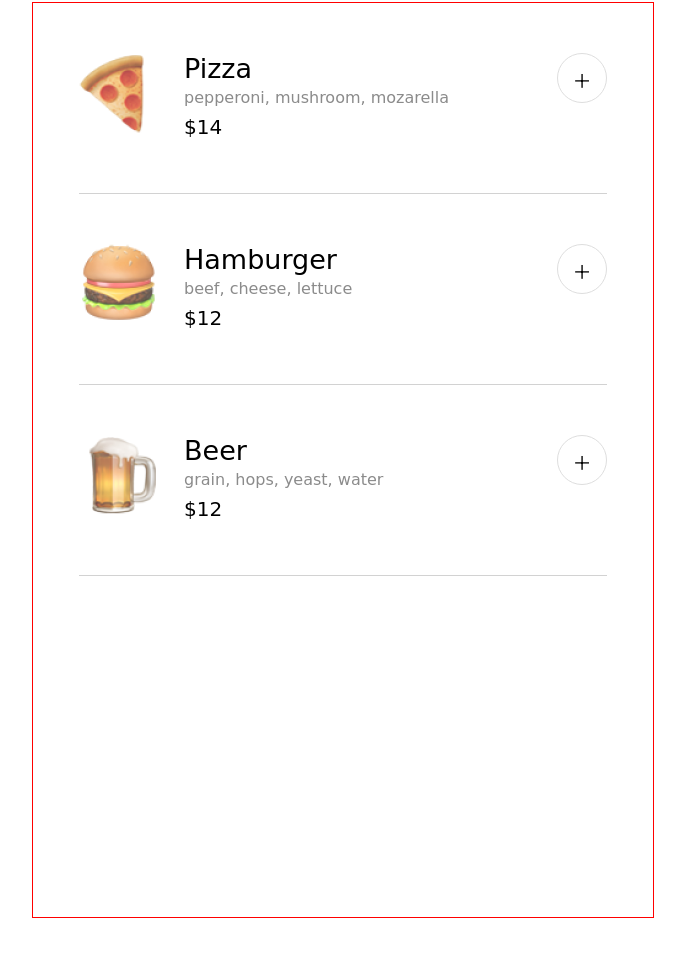
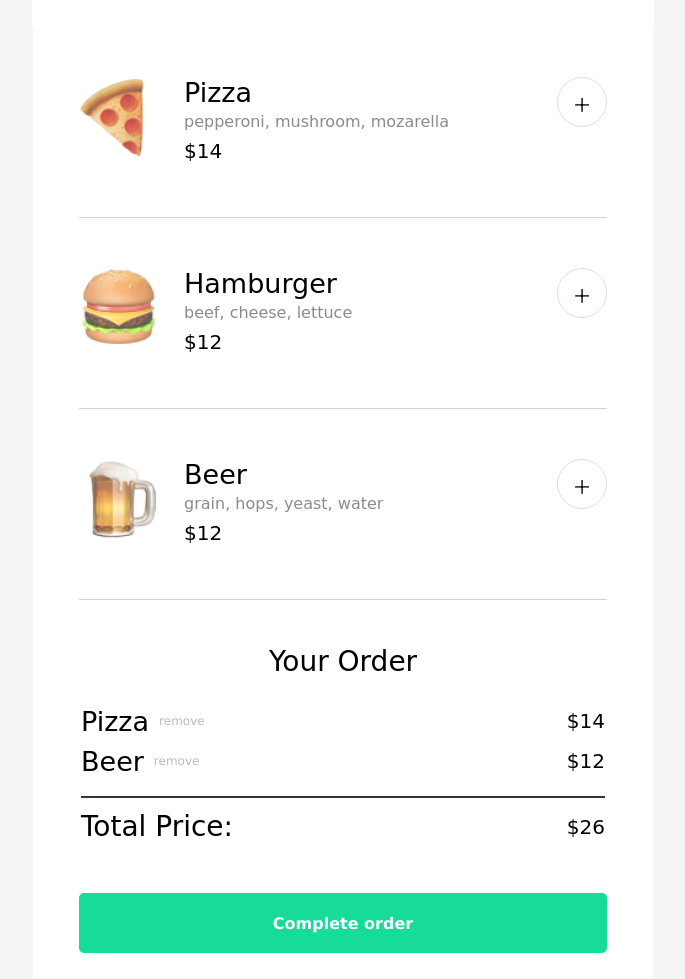
Before and after one commit to AqibAurangzeb/mobile-restaurant-menu, a plain HTML site: page index.html in a window 1280 px wide. Shown: the part 167-1146 px from the top of the page, without its empty margins (297-982 px from the left). Before the commit the page ends 1085 px from the top, so only its background shows below. Drawn offline with Linux system fonts and the light colour scheme; a web font is replaced by a local one.

Commit message:
front end work for order section

```diff
--- a/index.css
+++ b/index.css
@@ -2,6 +2,7 @@ body {
   margin: 0;
   font-family: 'Smythe', cursive;
   color: #000000;
+  background: #F5F5F5;
 }
 
 /* typography */
@@ -21,6 +22,10 @@ h1 {
   margin-top: 40px;
 }
 
+h2 {
+  font-size: 28px;
+}
+
 h3 {
   font-size: 22px;
 }
@@ -36,9 +41,10 @@ p {
 
 /* layout */
 
-.header-container, .menu {
+.header-container, .main-container {
   width: 620px;
   margin: 0 auto;
+  background: #FFFFFF;
 }
 
 .header-container {
@@ -46,14 +52,14 @@ p {
   padding: 1px;
   background-image: url("images/bg-burger.png");
   background-size: cover;
+  margin-top: 25px;
 }
 
-.menu {
-  height: 914px;
-  border: 1px solid red;
+.main-container {
+  height: 952px;
 }
 
-.menu-items-container {
+.menu, .order {
   margin: 0px 46px;
 }
 
@@ -81,6 +87,45 @@ p {
   border-bottom: 1px solid #D2D2D2;
 }
 
+.order {
+  margin-top: 45px;
+}
+
+.ordered-item {
+  display: flex;
+  align-items: center;
+  gap: 10px;
+  margin: 0px 2px;
+  height: 30px;
+  padding: 5px 0px;
+}
+
+.ordered-item-remove {
+  font-family: Verdana, sans-serif;
+  font-size: 12px;
+  color: #BBBBBB;
+}
+
+.ordered-item-price {
+  font-size: 20px;
+}
+
+.order-total-price-container {
+  display: flex;
+  align-items: center;
+  margin: 0px 2px;
+}
+
+.order-total-price-label,
+.order-total-price {
+  margin-top: 12px;
+  margin-bottom: 50px;
+}
+
+.order-total-price {
+  font-size: 20px;
+}
+
 /* buttons */
 
 .add-btn {
@@ -94,8 +139,32 @@ p {
   background: #FFFFFF;
 }
 
+.complete-order-btn {
+  width: 100%;
+  height: 60px;
+  font-family: Verdana, sans-serif;
+  font-weight: 700;
+  font-size: 16px;
+  color: #FFFFFF;
+  background: #16DB99;
+  border: none;
+  border-radius: 5px;
+}
+
 /* utility */
+
+.text-align-center {
+  text-align: center;
+}
 
 .align-right {
   margin-left: auto;
 }
+
+.border-bottom-dark {
+  border-bottom: 2px solid #393333;
+}
+
+.padding-bottom-20 {
+  padding-bottom: 20px;
+}
--- a/index.html
+++ b/index.html
@@ -20,8 +20,8 @@
             </div>
         </header>
         <main>
-            <section class="menu">
-                <div class="menu-items-container">
+            <div class="main-container">
+                <section class="menu">
                     <div class="menu-item">
                         <div class="menu-item-img-container">
                             <img src="images/pizza.png" alt="">
@@ -61,8 +61,26 @@
                             <button class="add-btn">+</button>
                         </div>
                     </div>
-                </div>
-            </section>
+                </section>
+                <section class="order">
+                    <h2 class="text-align-center">Your Order</h2>
+                    <div class="ordered-item">
+                        <h4 class="ordered-item-name">Pizza</h4>
+                        <p class="ordered-item-remove">remove</p>
+                        <p class="ordered-item-price align-right">$14</p>
+                    </div>
+                    <div class="ordered-item padding-bottom-20 border-bottom-dark">
+                        <h4 class="ordered-item-name">Beer</h4>
+                        <p class="ordered-item-remove">remove</p>
+                        <p class="ordered-item-price align-right">$12</p>
+                    </div>
+                    <div class="order-total-price-container">
+                        <h2 class="order-total-price-label">Total Price: </h2>
+                        <p class="order-total-price align-right">$26</p>
+                    </div>
+                    <button class="complete-order-btn">Complete order</button>
+                </section>
+            </div>
         </main>
         </div>
 	    <script src="index.js"></script>
```
